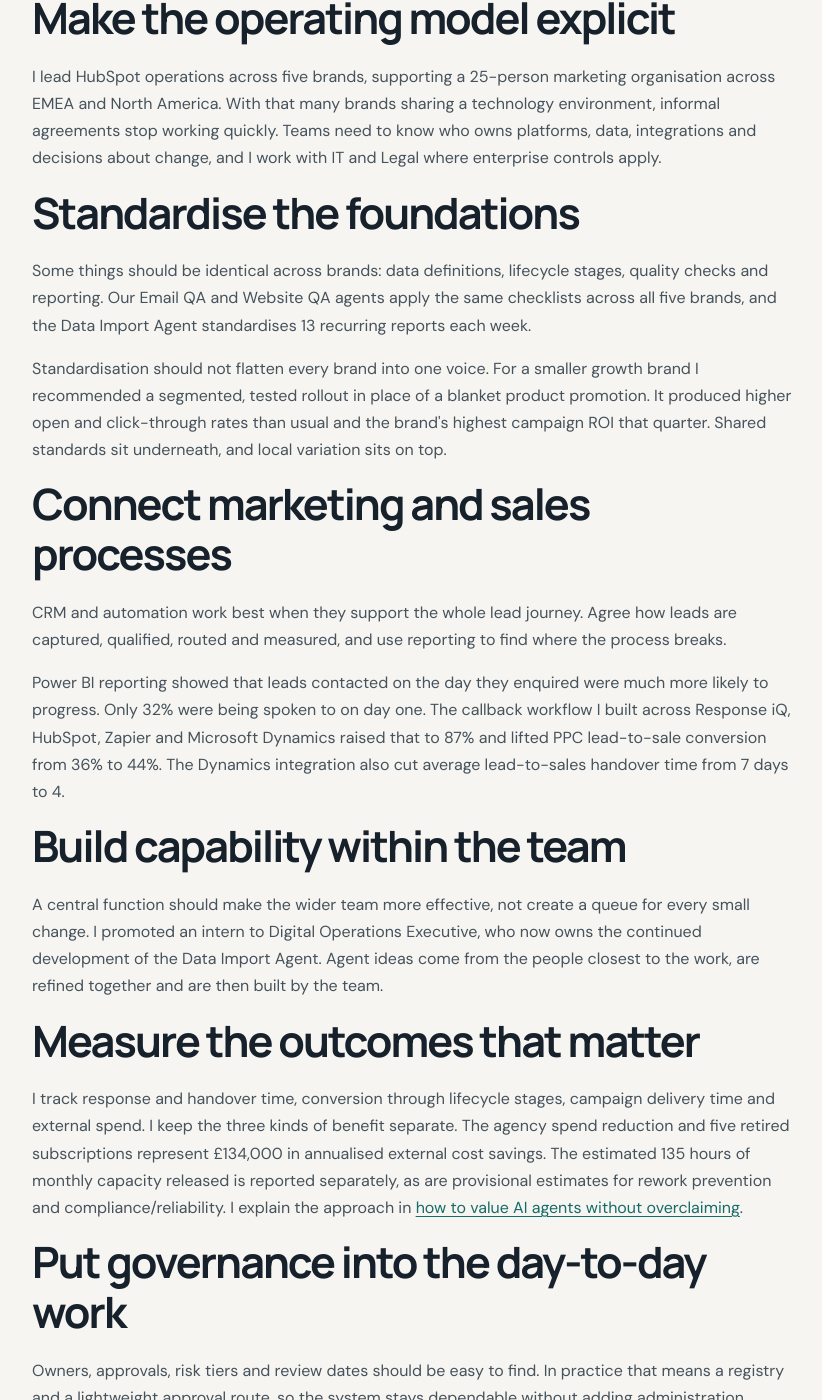
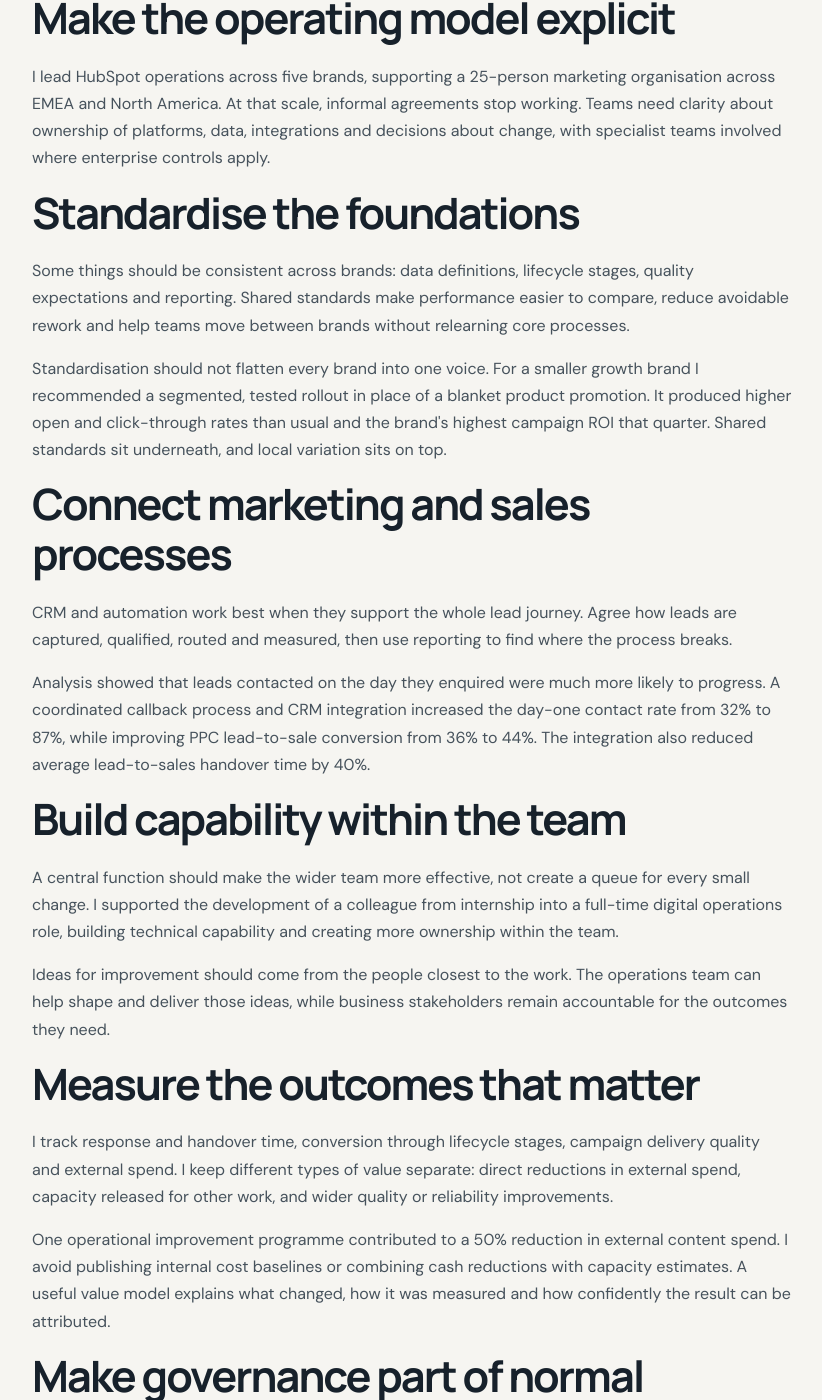
Before and after one commit to georgefwmurray/Marketing-Operations-Control-Centre, a Jekyll site: the page built from articles/marketing-operations-operating-model-multi-brand.md, in a window 1280 px wide and 1400 px high, scrolled down 822 px. Shown: the whole window, without its empty margins (48-870 px from the left). Built offline with Jekyll 4.4.1, drawn with Linux system fonts in a browser that asks for light colours; some of the changed text lies outside the part shown.

Commit message:
Tighten public portfolio disclosure and improve site content

```diff
--- a/articles/marketing-operations-operating-model-multi-brand.md
+++ b/articles/marketing-operations-operating-model-multi-brand.md
@@ -6,33 +6,35 @@ permalink: /insights/multi-brand-marketing-operations-operating-model/
 ---
 
 <section class="page-hero">
-  <p class="eyebrow">Marketing operations · Operating models</p>
-  <h1>Building a marketing operations model across multiple brands</h1>
-  <p class="page-lead">Multi-brand marketing operations needs more than shared software. It needs a clear view of what to standardise, where brands need flexibility and who owns each decision.</p>
-  <div class="hero-tags"><span>Multi-brand operations</span><span>MarTech</span><span>Team leadership</span></div>
-  <p class="article-meta">George Murray · Marketing operations and operating models · 15 November 2026</p>
+<p class="eyebrow">Marketing operations · Operating models</p>
+<h1>Building a marketing operations model across multiple brands</h1>
+<p class="page-lead">Multi-brand marketing operations needs more than shared software. It needs a clear view of what to standardise, where brands need flexibility and who owns each decision.</p>
+<div class="hero-tags"><span>Multi-brand operations</span><span>MarTech</span><span>Team leadership</span></div>
+<p class="article-meta">George Murray · Marketing operations and operating models · 15 November 2026</p>
 </section>
 
 <section class="content-section prose">
-  <h2>Make the operating model explicit</h2>
-  <p>I lead HubSpot operations across five brands, supporting a 25-person marketing organisation across EMEA and North America. With that many brands sharing a technology environment, informal agreements stop working quickly. Teams need to know who owns platforms, data, integrations and decisions about change, and I work with IT and Legal where enterprise controls apply.</p>
+<h2>Make the operating model explicit</h2>
+<p>I lead HubSpot operations across five brands, supporting a 25-person marketing organisation across EMEA and North America. At that scale, informal agreements stop working. Teams need clarity about ownership of platforms, data, integrations and decisions about change, with specialist teams involved where enterprise controls apply.</p>
 
-  <h2>Standardise the foundations</h2>
-  <p>Some things should be identical across brands: data definitions, lifecycle stages, quality checks and reporting. Our Email QA and Website QA agents apply the same checklists across all five brands, and the Data Import Agent standardises 13 recurring reports each week.</p>
-  <p>Standardisation should not flatten every brand into one voice. For a smaller growth brand I recommended a segmented, tested rollout in place of a blanket product promotion. It produced higher open and click-through rates than usual and the brand's highest campaign ROI that quarter. Shared standards sit underneath, and local variation sits on top.</p>
+<h2>Standardise the foundations</h2>
+<p>Some things should be consistent across brands: data definitions, lifecycle stages, quality expectations and reporting. Shared standards make performance easier to compare, reduce avoidable rework and help teams move between brands without relearning core processes.</p>
+<p>Standardisation should not flatten every brand into one voice. For a smaller growth brand I recommended a segmented, tested rollout in place of a blanket product promotion. It produced higher open and click-through rates than usual and the brand's highest campaign ROI that quarter. Shared standards sit underneath, and local variation sits on top.</p>
 
-  <h2>Connect marketing and sales processes</h2>
-  <p>CRM and automation work best when they support the whole lead journey. Agree how leads are captured, qualified, routed and measured, and use reporting to find where the process breaks.</p>
-  <p>Power BI reporting showed that leads contacted on the day they enquired were much more likely to progress. Only 32% were being spoken to on day one. The callback workflow I built across Response iQ, HubSpot, Zapier and Microsoft Dynamics raised that to 87% and lifted PPC lead-to-sale conversion from 36% to 44%. The Dynamics integration also cut average lead-to-sales handover time from 7 days to 4.</p>
+<h2>Connect marketing and sales processes</h2>
+<p>CRM and automation work best when they support the whole lead journey. Agree how leads are captured, qualified, routed and measured, then use reporting to find where the process breaks.</p>
+<p>Analysis showed that leads contacted on the day they enquired were much more likely to progress. A coordinated callback process and CRM integration increased the day-one contact rate from 32% to 87%, while improving PPC lead-to-sale conversion from 36% to 44%. The integration also reduced average lead-to-sales handover time by 40%.</p>
 
-  <h2>Build capability within the team</h2>
-  <p>A central function should make the wider team more effective, not create a queue for every small change. I promoted an intern to Digital Operations Executive, who now owns the continued development of the Data Import Agent. Agent ideas come from the people closest to the work, are refined together and are then built by the team.</p>
+<h2>Build capability within the team</h2>
+<p>A central function should make the wider team more effective, not create a queue for every small change. I supported the development of a colleague from internship into a full-time digital operations role, building technical capability and creating more ownership within the team.</p>
+<p>Ideas for improvement should come from the people closest to the work. The operations team can help shape and deliver those ideas, while business stakeholders remain accountable for the outcomes they need.</p>
 
-  <h2>Measure the outcomes that matter</h2>
-  <p>I track response and handover time, conversion through lifecycle stages, campaign delivery time and external spend. I keep the three kinds of benefit separate. The agency spend reduction and five retired subscriptions represent £134,000 in annualised external cost savings. The estimated 135 hours of monthly capacity released is reported separately, as are provisional estimates for rework prevention and compliance/reliability. I explain the approach in <a href="{{ '/Results.html' | relative_url }}">how to value AI agents without overclaiming</a>.</p>
+<h2>Measure the outcomes that matter</h2>
+<p>I track response and handover time, conversion through lifecycle stages, campaign delivery quality and external spend. I keep different types of value separate: direct reductions in external spend, capacity released for other work, and wider quality or reliability improvements.</p>
+<p>One operational improvement programme contributed to a 50% reduction in external content spend. I avoid publishing internal cost baselines or combining cash reductions with capacity estimates. A useful value model explains what changed, how it was measured and how confidently the result can be attributed.</p>
 
-  <h2>Put governance into the day-to-day work</h2>
-  <p>Owners, approvals, risk tiers and review dates should be easy to find. In practice that means a registry and a lightweight approval route, so the system stays dependable without adding administration.</p>
-  <p>The common thread is simple: standardise what makes the system reliable, protect what makes each brand distinct, and give people clear ownership of both.</p>
-  <p><a href="{{ '/about/' | relative_url }}">Read about my experience</a> or explore the <a href="{{ '/Campaign%20%26%20Commercial%20Projects/ResponseIQ-Telephony-Integration.html' | relative_url }}">Response iQ</a> and <a href="{{ '/Campaign%20%26%20Commercial%20Projects/Microsoft-Dynamics-HubSpot-Integration.html' | relative_url }}">Dynamics integration</a> case studies.</p>
+<h2>Make governance part of normal operations</h2>
+<p>Good governance should be proportionate and practical. People need to understand who is accountable, what requires approval and where human judgement remains essential. Clear standards and ownership help new tools and processes remain dependable without creating unnecessary administration.</p>
+<p>The common thread is simple: standardise what makes the system reliable, protect what makes each brand distinct, and give people clear ownership of both.</p>
+<p><a href="{{ '/about/' | relative_url }}">Read about my experience</a> or explore the <a href="{{ '/Campaign%20%26%20Commercial%20Projects/ResponseIQ-Telephony-Integration.html' | relative_url }}">Response iQ</a> and <a href="{{ '/Campaign%20%26%20Commercial%20Projects/Microsoft-Dynamics-HubSpot-Integration.html' | relative_url }}">Dynamics integration</a> case studies.</p>
 </section>
```
